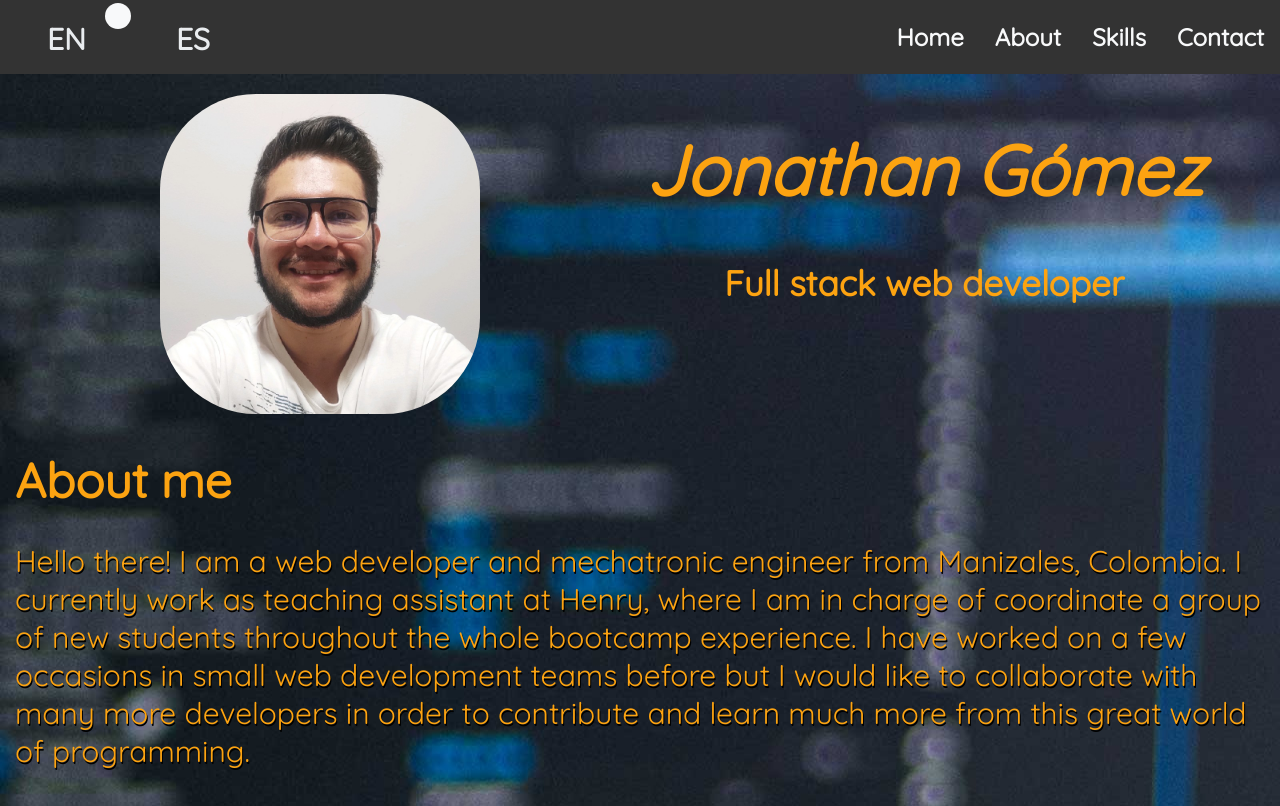
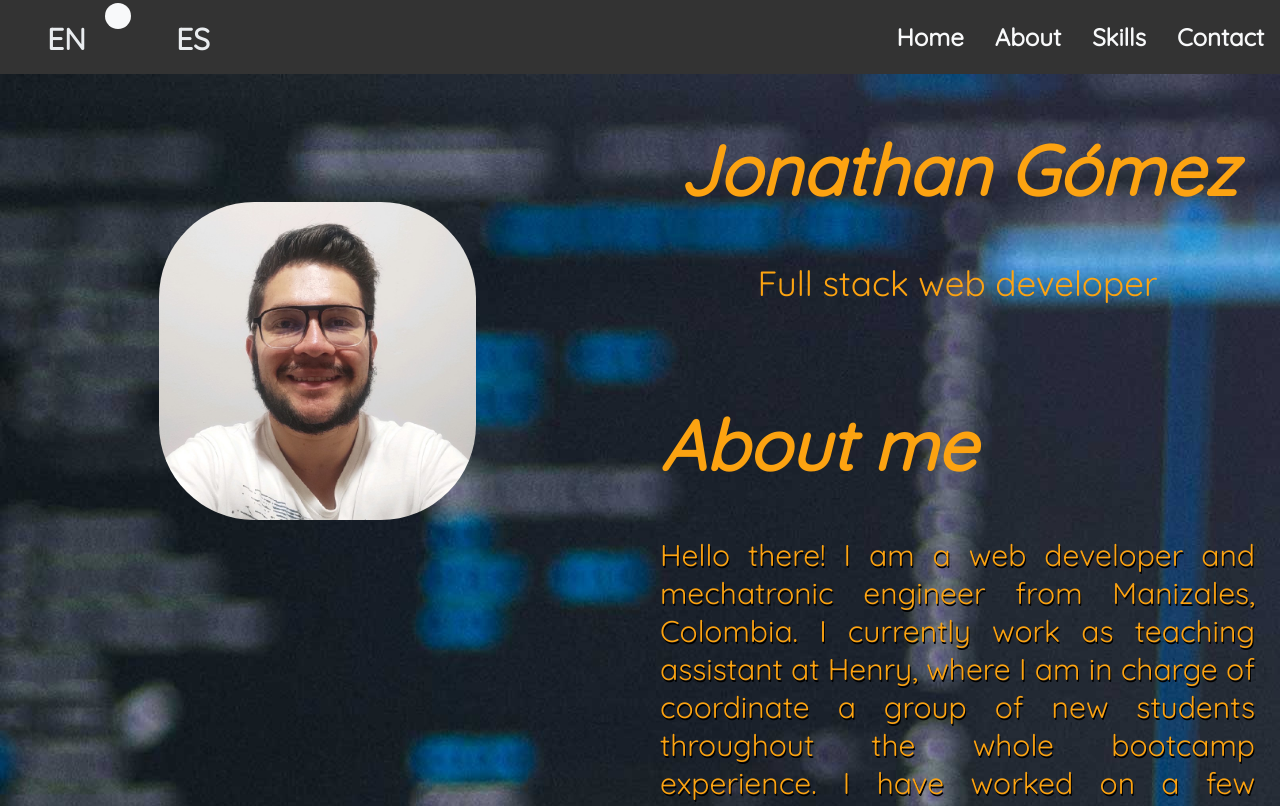
Before and after one commit to JonathanG0m3z/my-portfolio, a React (Create React App) app: page / in a window 1280 px wide. Shown: the top 806 px of the page. Built offline with nearby package versions, Linux system fonts and the light colour scheme.

Commit message:
About
About moved to right side

```diff
--- a/src/components/Home/Home.jsx
+++ b/src/components/Home/Home.jsx
@@ -13,17 +13,16 @@ export default function Home({language}){
             <div className={styles.divName}>
               <h1>Jonathan Gómez</h1>
               <h2>{language==='EN'?'Full stack web developer':'Desarrollador web full stack'}</h2>
-            </div>
-            </div>
-            <div className={styles.about}>
+              <div className={styles.about}>
                 <a name='about'></a>
                 <h1>{language==='EN'?'About me':'Sobre mí'}</h1>
                 <p>{language==='EN'?'Hello there! I am a web developer and mechatronic engineer from Manizales, Colombia. I currently work as teaching assistant at Henry, where I am in charge of coordinate a group of new students throughout the whole bootcamp experience. I have worked on a few occasions in small web development teams before but I would like to collaborate with many more developers in order to contribute and learn much more from this great world of programming.':
                 '¡Hola a todos! Soy un desarrollador web e ingeniero mecatrónico de Manizales, Colombia. Actualmente trabajo como teaching assistant (TA) en Henry, donde me encargo de coordinar un grupo de nuevos estudiantes a travez de todo el bootcamp. He trabajado en varias ocaciones en pequeños equipos de desarrollo pero me gustaría colaborar con más desarrolladores para contribuir y aprender muchísimo más sobre este gran mundo de la programación.'}
                 </p>
             </div>
+            </div>
+            </div>
         </div>
-
         </>
 
     )
--- a/src/components/Home/Home.module.css
+++ b/src/components/Home/Home.module.css
@@ -6,11 +6,11 @@
   color: #fca311;
   font-family: "Quicksand";
   background-image: url('../../img/homeImg2.jpg');
-  padding-bottom: 50px;
+  padding-bottom: 30px;
 }
 .divImg{
     width: 50%;
-    margin-top: 20px;
+    margin-top: 10%;
 }
 .divImg img{
     width: 50%;
@@ -19,6 +19,7 @@
 }
 .divName{
     padding: 5px;
+    width: 50%;
 }
 .divName h1{
     font-style: italic;
@@ -26,7 +27,7 @@
 }
 .divName h2{
     font-size: 35px;
-    font-weight: bold;
+    font-weight: 100;
 }
 @media (max-width: 767px) {
     .container {
@@ -51,9 +52,9 @@
     }
   }
 .about{
-  text-align: left;
-  margin-left: 15px;
+  text-align: justify;
   font-size: 24px;
+  padding: 20px;
 }
 .about p{
   font-size: 30px;
```
